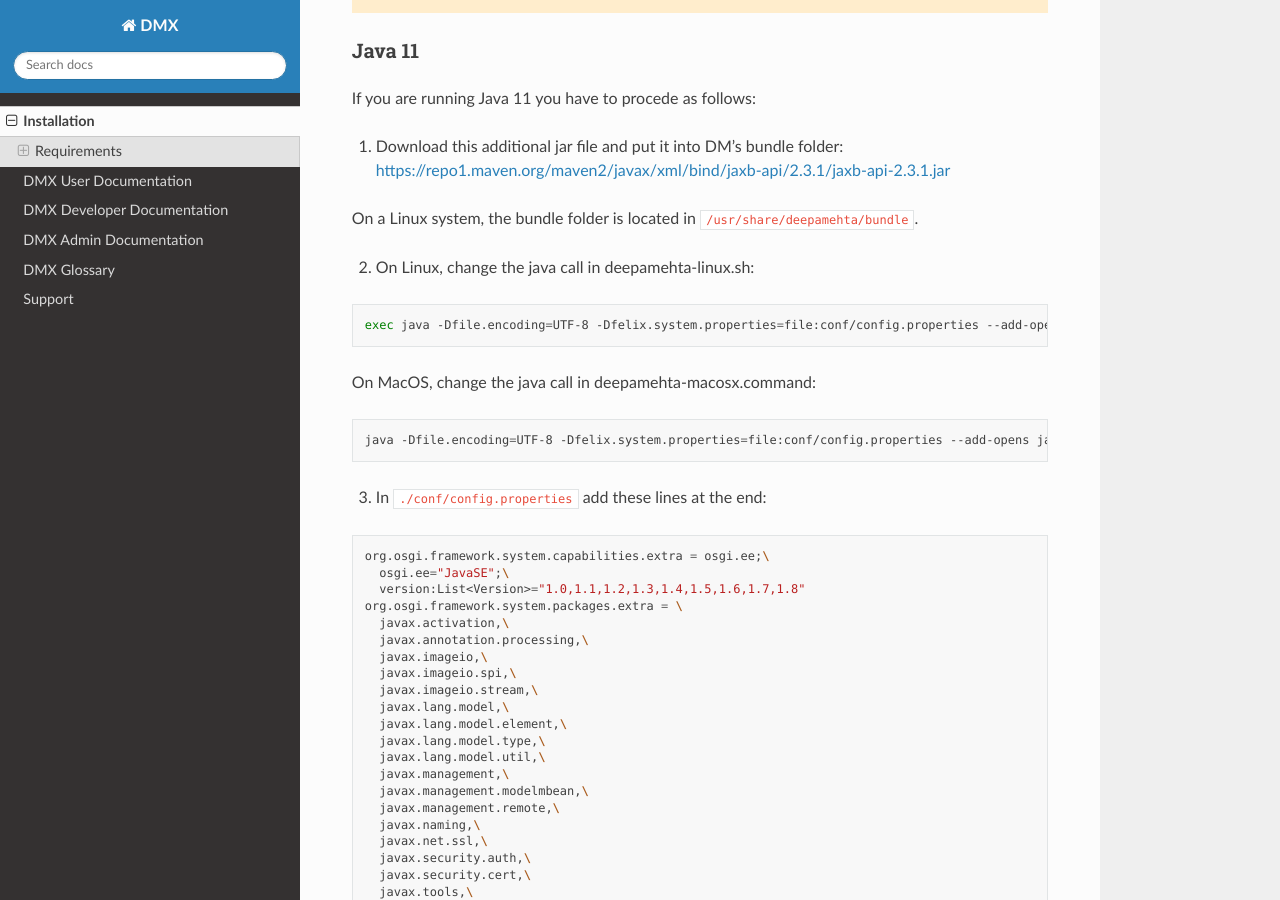
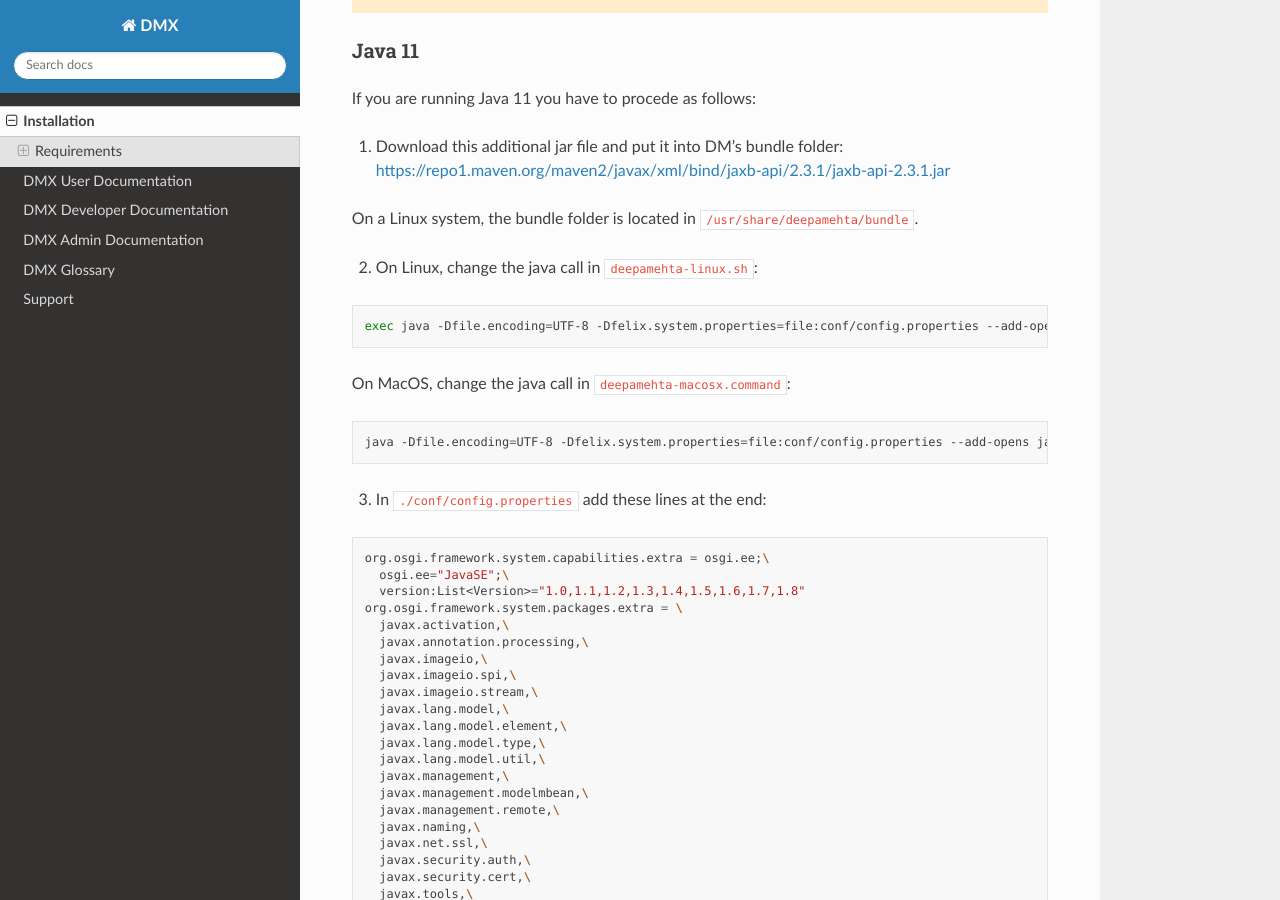
Before and after one commit to dmx-systems/dmx-documentation, a Sphinx documentation site: the page built from docs/install.rst, in a window 1280 px wide and 900 px high, scrolled down 1506 px. Built offline with Sphinx 7.4.7 and the Read the Docs theme 2.0.0, drawn with Linux system fonts in a browser that asks for light colours; some of the changed text lies outside the part shown.

```diff
--- a/docs/install.rst
+++ b/docs/install.rst
@@ -86,13 +84,13 @@
 
 On a Linux system, the bundle folder is located in ``/usr/share/deepamehta/bundle``.
 
-2. On Linux, change the java call in deepamehta-linux.sh:
+2. On Linux, change the java call in ``deepamehta-linux.sh``:
 
 .. code:: bash
 
   exec java -Dfile.encoding=UTF-8 -Dfelix.system.properties=file:conf/config.properties --add-opens java.base/java.lang=ALL-UNNAMED --add-opens java.base/java.net=ALL-UNNAMED --add-opens java.base/java.security=ALL-UNNAMED -jar bin/felix.jar
 
-On MacOS, change the java call in deepamehta-macosx.command:
+On MacOS, change the java call in ``deepamehta-macosx.command``:
 
 .. code:: bash
 
```
Also changed, not shown: other parts of docs/install.rst (+1 -3 lines).
